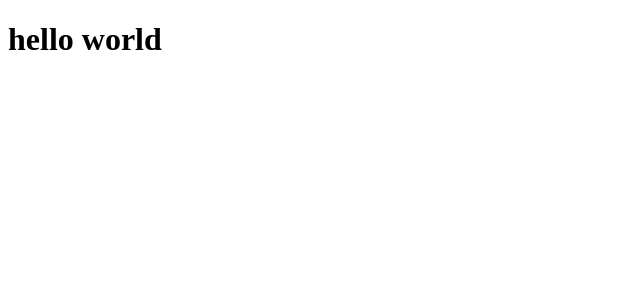
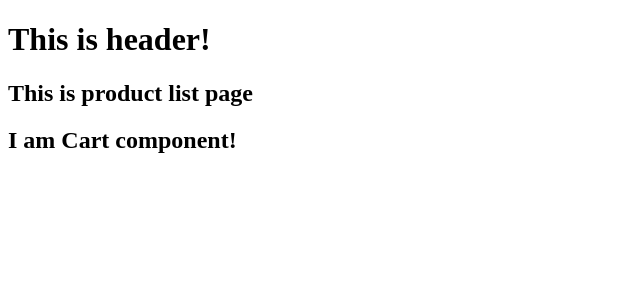
Before and after one commit to Tebibux/ShoppingCart, a React (Vite) app: page / in a window 1280 px wide. Shown: the top 300 px of the page, without its empty margins (0-640 px from the left). Built offline with nearby package versions, Linux system fonts and the light colour scheme.

Commit message:
File structure added

```diff
--- a/src/App.jsx
+++ b/src/App.jsx
@@ -1,8 +1,14 @@
+import Cart from "./Components/Cart"
+import Header from "./Components/Header"
+import ProductList from "./Components/ProductList"
+
 function App() {
 
   return (
     <>
-      <h1>hello world</h1>
+      <Header />
+      <ProductList />
+      <Cart />
     </>
   )
 }
--- /dev/null
+++ b/src/Components/Cart.jsx
@@ -0,0 +1,7 @@
+const Cart = () => {
+    return (
+        <h2>I am Cart component!</h2>
+    )
+}
+
+export default Cart;
--- /dev/null
+++ b/src/Components/Header.jsx
@@ -0,0 +1,7 @@
+const Header = () => {
+    return (
+        <h1>This is header!</h1>
+    )
+}
+
+export default Header
--- /dev/null
+++ b/src/Components/ProductList.jsx
@@ -0,0 +1,7 @@
+const ProductList = () => {
+    return (
+        <h2>This is product list page</h2>
+    )
+}
+
+export default ProductList
```
